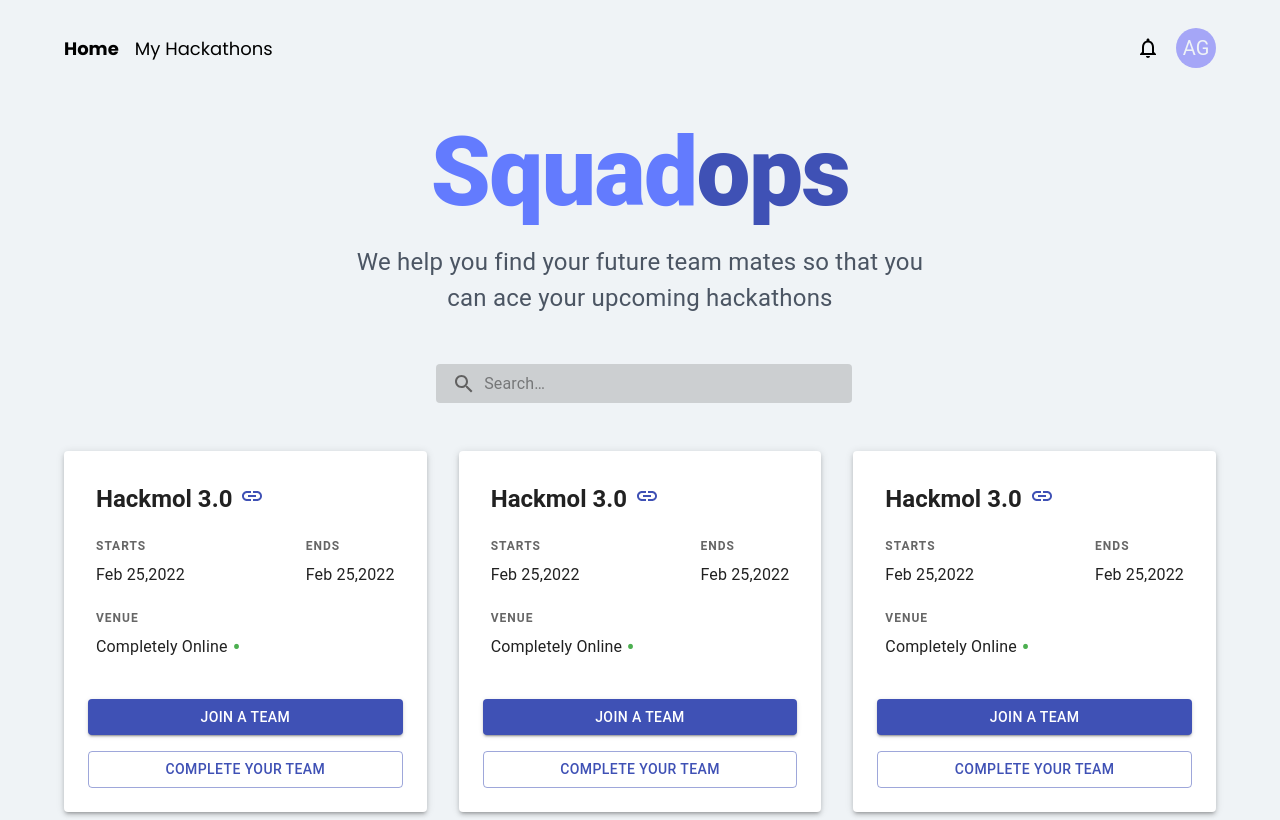
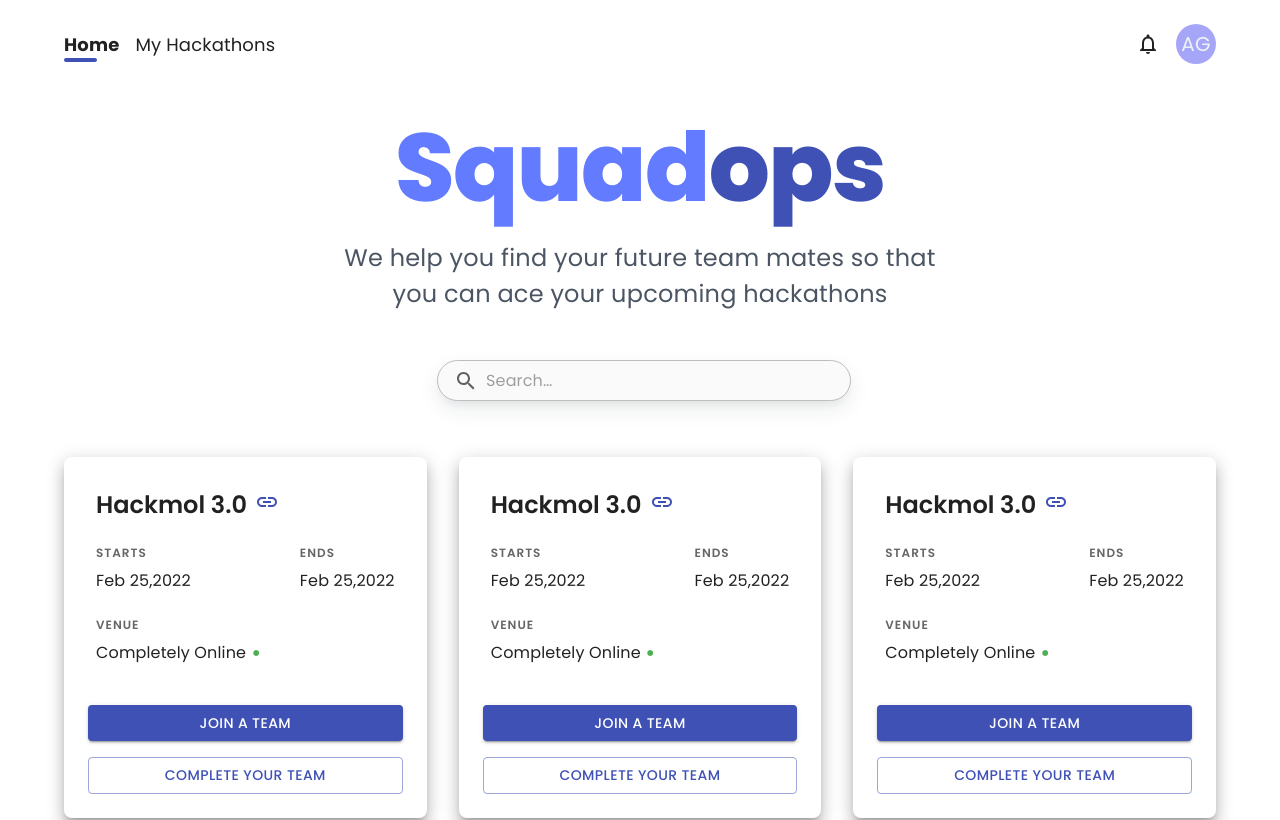
Before and after one commit to ggsingla/squadOps, a React (Vite) app: page / in a window 1280 px wide. Shown: the top 820 px of the page. Built offline with nearby package versions, Linux system fonts and the light colour scheme.

Commit message:
Home Page completed

```diff
--- a/package.json
+++ b/package.json
@@ -10,11 +10,12 @@
   "dependencies": {
     "@emotion/react": "^11.8.1",
     "@emotion/styled": "^11.8.1",
-    "@fontsource/poppins": "^4.5.2",
     "@mui/icons-material": "^5.4.2",
     "@mui/material": "^5.4.3",
+    "@mui/styles": "^5.4.2",
     "react": "^17.0.2",
-    "react-dom": "^17.0.2"
+    "react-dom": "^17.0.2",
+    "react-router-dom": "^6.2.1"
   },
   "devDependencies": {
     "@vitejs/plugin-react": "^1.0.7",
--- a/src/App.jsx
+++ b/src/App.jsx
@@ -3,14 +3,7 @@ import Navbar from './components/Navbar'
 import Home from './pages/Home'
 import { createTheme } from '@mui/material/styles'
 import { deepOrange, indigo } from '@mui/material/colors'
-import { ThemeProvider } from '@mui/material'
-
-// importing fonts
-import '@fontsource/poppins/300.css'
-import '@fontsource/poppins/400.css'
-import '@fontsource/poppins/500.css'
-import '@fontsource/poppins/700.css'
-import '@fontsource/poppins/800.css'
+import { CssBaseline, ThemeProvider } from '@mui/material'
 
 const theme = createTheme({
   palette: {
@@ -20,8 +13,8 @@ const theme = createTheme({
     background: {
       default: '#eff3f6',
     },
-    typography: {
-      fontFamily: ['Poppins', 'sans-serif'].join(','),
+    shape: {
+      borderRadius: 10,
     },
   },
 })
@@ -29,6 +22,7 @@ const theme = createTheme({
 export default function App() {
   return (
     <>
+      <CssBaseline />
       <ThemeProvider theme={theme}>
         <Container
           maxWidth='lg'
@@ -36,6 +30,7 @@ export default function App() {
             display: 'grid',
             placeItems: 'center',
             fontFamily: '"Poppins"',
+            pb: 5,
           }}>
           <Navbar />
           <Home />
--- a/src/components/Cards.jsx
+++ b/src/components/Cards.jsx
@@ -24,8 +24,17 @@ const bull = (
 
 function HackathonCard() {
   return (
-    <Grid item xs={12} sm={6} md={4}>
-      <Card elevation={3} sx={{ background: '#fff', p: '1em' }}>
+    <Grid
+      sx={{
+        mt: 4,
+      }}
+      item
+      xs={12}
+      sm={6}
+      md={4}>
+      <Card
+        elevation={10}
+        sx={{ borderRadius: 2, background: '#fff', p: '1em' }}>
         <CardContent>
           <Stack direction='row' spacing={1} sx={{ alignItems: 'center' }}>
             <Typography
--- a/src/components/LandingHeader.jsx
+++ b/src/components/LandingHeader.jsx
@@ -8,9 +8,12 @@ import { grey, indigo } from '@mui/material/colors'
 const Search = styled('div')(({ theme }) => ({
   position: 'relative',
   borderRadius: theme.shape.borderRadius,
-  backgroundColor: alpha(theme.palette.common.black, 0.15),
-  '&:hover': {
-    backgroundColor: alpha(theme.palette.common.black, 0.25),
+  border: `1px solid ${grey[400]}`,
+  backgroundColor: grey[50],
+  boxShadow: '0px 9px 22px 0px #16223314, 0px 6px 10px -4px #16223314',
+  '&:hover, &:focus-within': {
+    backgroundColor: grey[200],
+    boxShadow: `0 0 0 2px ${indigo[500]}`,
   },
   marginRight: theme.spacing(2),
   marginLeft: 0,
@@ -25,7 +28,8 @@ const SearchIconWrapper = styled('div')(({ theme }) => ({
   padding: theme.spacing(0, 2),
   height: '100%',
   position: 'absolute',
-  pointerEvents: 'none',
+  pointerEvents: 'all',
+  cursor: 'pointer',
   display: 'flex',
   alignItems: 'center',
   justifyContent: 'center',
@@ -53,7 +57,7 @@ export default function LandingHeader() {
         alignItems: 'center',
         flexDirection: 'column',
         maxWidth: 'sm',
-        marginBlock: '3em',
+        my: 3,
         gap: '1em',
       }}>
       <Typography variant='h1' fontWeight={800} color='primary'>
@@ -73,7 +77,7 @@ export default function LandingHeader() {
         We help you find your future team mates so that you can ace your
         upcoming hackathons
       </Typography>
-      <Search sx={{ marginTop: '2em' }}>
+      <Search sx={{ borderRadius: 6, marginTop: '2em' }}>
         <SearchIconWrapper>
           <SearchIcon sx={{ color: grey[700] }} />
         </SearchIconWrapper>
--- a/src/components/Navbar.jsx
+++ b/src/components/Navbar.jsx
@@ -1,7 +1,10 @@
 import { Link, Stack } from '@mui/material'
+import { makeStyles } from '@mui/styles'
 import Box from '@mui/material/Box'
 import Avatar from '@mui/material/Avatar'
 import NotificationsNoneOutlinedIcon from '@mui/icons-material/NotificationsNoneOutlined'
+import { indigo } from '@mui/material/colors'
+import { Translate } from '@mui/icons-material'
 
 function stringToColor(string) {
   let hash = 0
@@ -31,7 +34,26 @@ function stringAvatar(name) {
   }
 }
 
-export default function Navbar() {
+const useStyles = makeStyles({
+  selected: {
+    fontWeight: 'bold',
+    position: 'relative',
+    '&::after': {
+      content: '""',
+      position: 'absolute',
+      top: '100%',
+      left: '0',
+      width: '60%',
+      height: '4px',
+      backgroundColor: indigo[500],
+      borderRadius: '2px',
+    },
+  },
+})
+
+export default function Navbar(props) {
+  const classes = useStyles(props)
+
   return (
     <>
       <Box
@@ -39,21 +61,22 @@ export default function Navbar() {
           display: 'flex',
           justifyContent: 'space-between',
           alignItems: 'center',
-          mt: '1.75em',
+          py: 3,
           width: '100%',
         }}>
         <Box>
           <Stack direction='row' spacing={2}>
             <Link
               underline='none'
-              color='inherit'
-              sx={{ fontSize: '1.125rem', fontWeight: 'bold' }}>
+              color='text.primary'
+              className={classes.selected}
+              sx={{ fontSize: '1.125rem' }}>
               Home
             </Link>
             <Link
               sx={{ fontSize: '1.125rem' }}
               underline='none'
-              color='inherit'>
+              color='text.primary'>
               My Hackathons
             </Link>
           </Stack>
--- a/src/index.css
+++ b/src/index.css
@@ -8,6 +8,10 @@ body {
   background-color: #eff3f6;
 }
 
+* {
+  font-family: 'Poppins', sans-serif !important;
+}
+
 code {
   font-family: source-code-pro, Menlo, Monaco, Consolas, 'Courier New',
     monospace;
```
Also changed, not shown: src/logo.svg (deleted), 1 other file (tests, documents, lock files or other folders).
